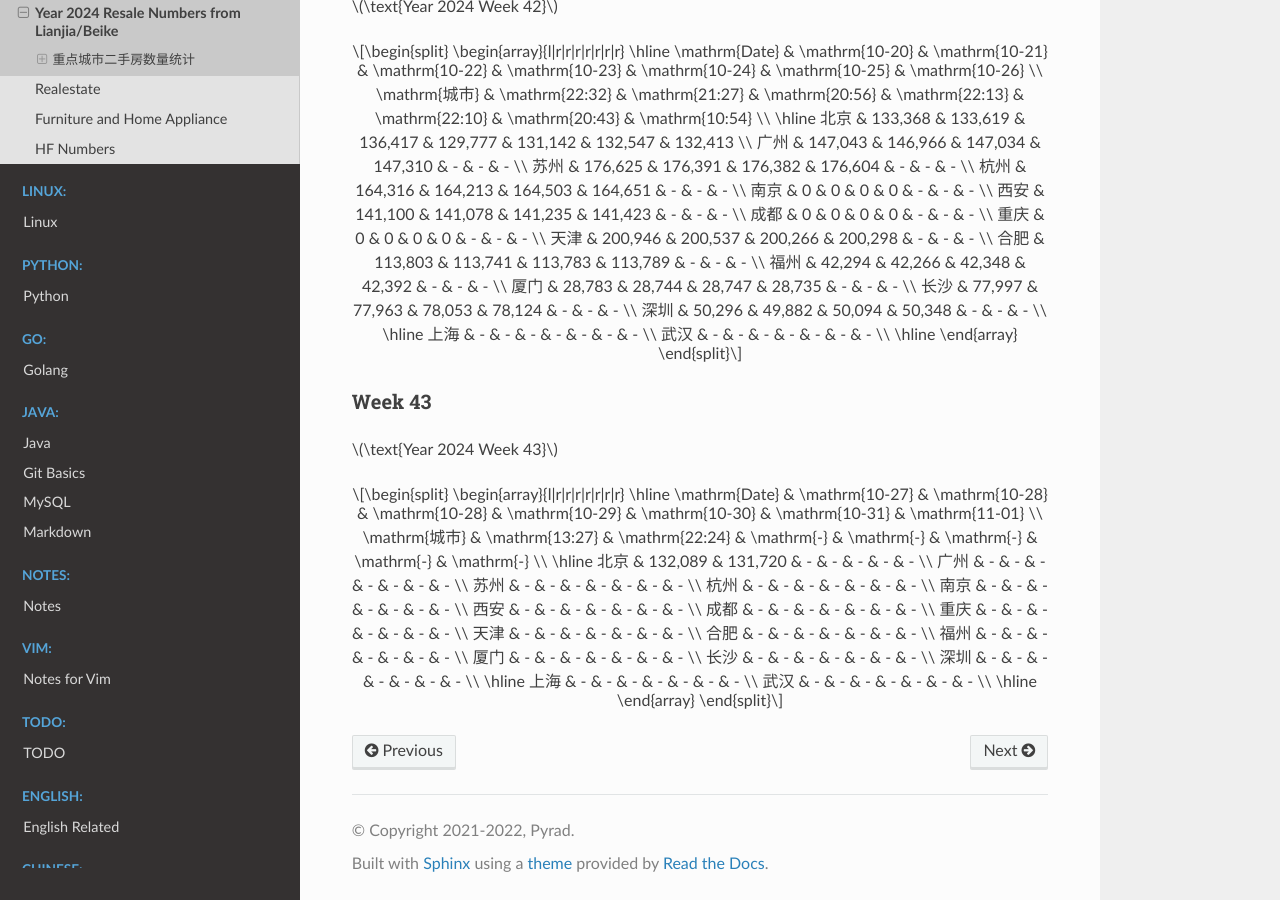
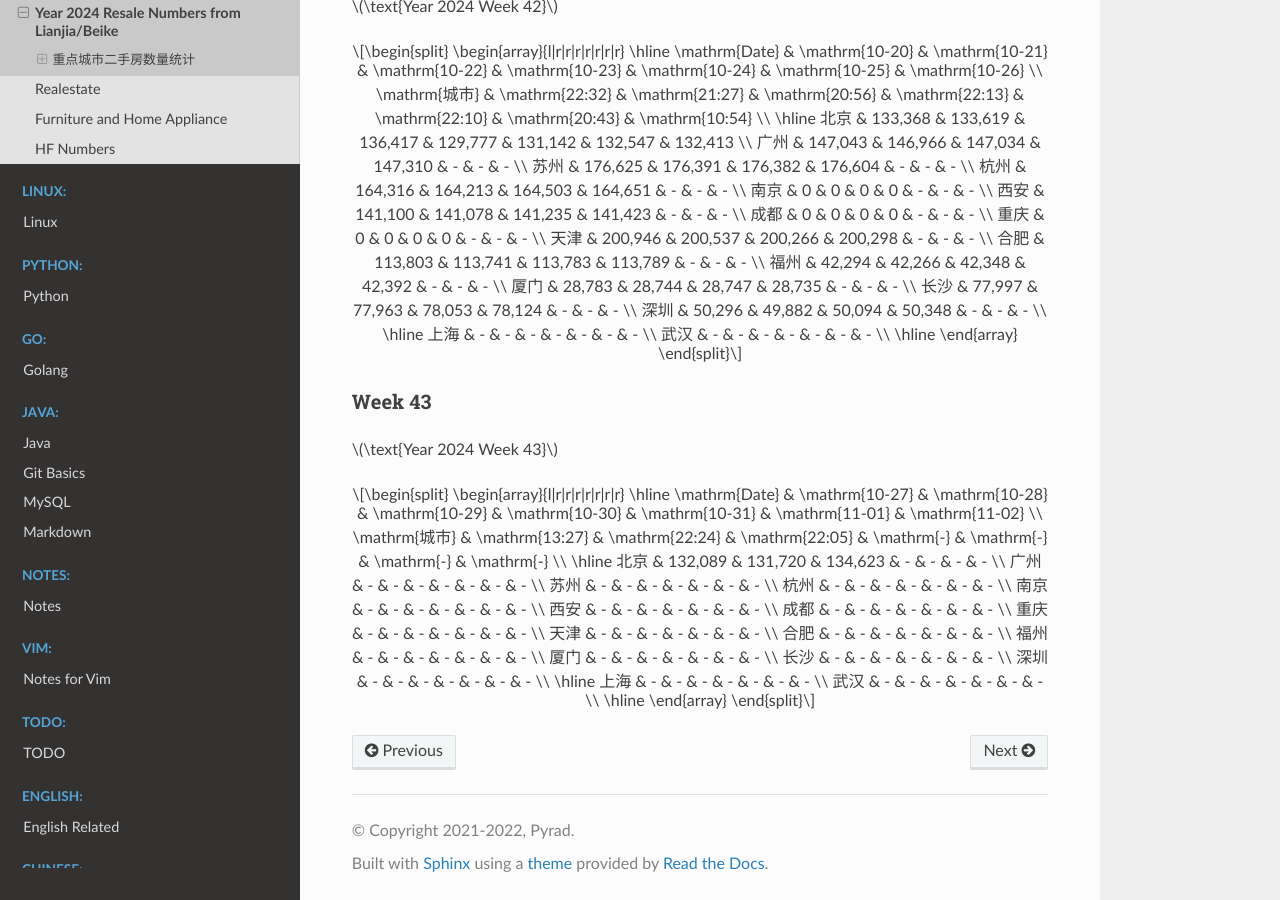
Before and after one commit to Pyrad/pyradnotes, a Sphinx documentation site: the page built from source/RealEstate/resalenumbers2024.md, in a window 1280 px wide and 900 px high, scrolled down 20689 px. Built offline with Sphinx 7.4.7 and the Read the Docs theme 3.1.0, drawn with Linux system fonts in a browser that asks for light colours; pages that are not in the unit, such as notebooks, are missing from menus; a script that is not in the unit is left out.

Commit message:
Realestate Resale numbers for Beijing 2024-10-29 22:06

```diff
--- a/source/RealEstate/resalenumbers2024.md
+++ b/source/RealEstate/resalenumbers2024.md
@@ -1386,10 +1386,10 @@ $\text{Year 2024 Week 43}$
 $$
 \begin{array}{l|r|r|r|r|r|r|r}
 \hline
-\mathrm{Date} & \mathrm{10-27} & \mathrm{10-28} & \mathrm{10-28} & \mathrm{10-29} & \mathrm{10-30} & \mathrm{10-31} & \mathrm{11-01} \\
-\mathrm{城市} & \mathrm{13:27} & \mathrm{22:24} & \mathrm{-} & \mathrm{-} & \mathrm{-} & \mathrm{-} & \mathrm{-} \\
+\mathrm{Date} & \mathrm{10-27} & \mathrm{10-28} & \mathrm{10-29} & \mathrm{10-30} & \mathrm{10-31} & \mathrm{11-01} & \mathrm{11-02} \\
+\mathrm{城市} & \mathrm{13:27} & \mathrm{22:24} & \mathrm{22:05} & \mathrm{-} & \mathrm{-} & \mathrm{-} & \mathrm{-} \\
 \hline
-北京 & 132,089 & 131,720 & - & - & - & - & - \\
+北京 & 132,089 & 131,720 & 134,623 & - & - & - & - \\
 广州 & - & - & - & - & - & - & - \\
 苏州 & - & - & - & - & - & - & - \\
 杭州 & - & - & - & - & - & - & - \\
```
